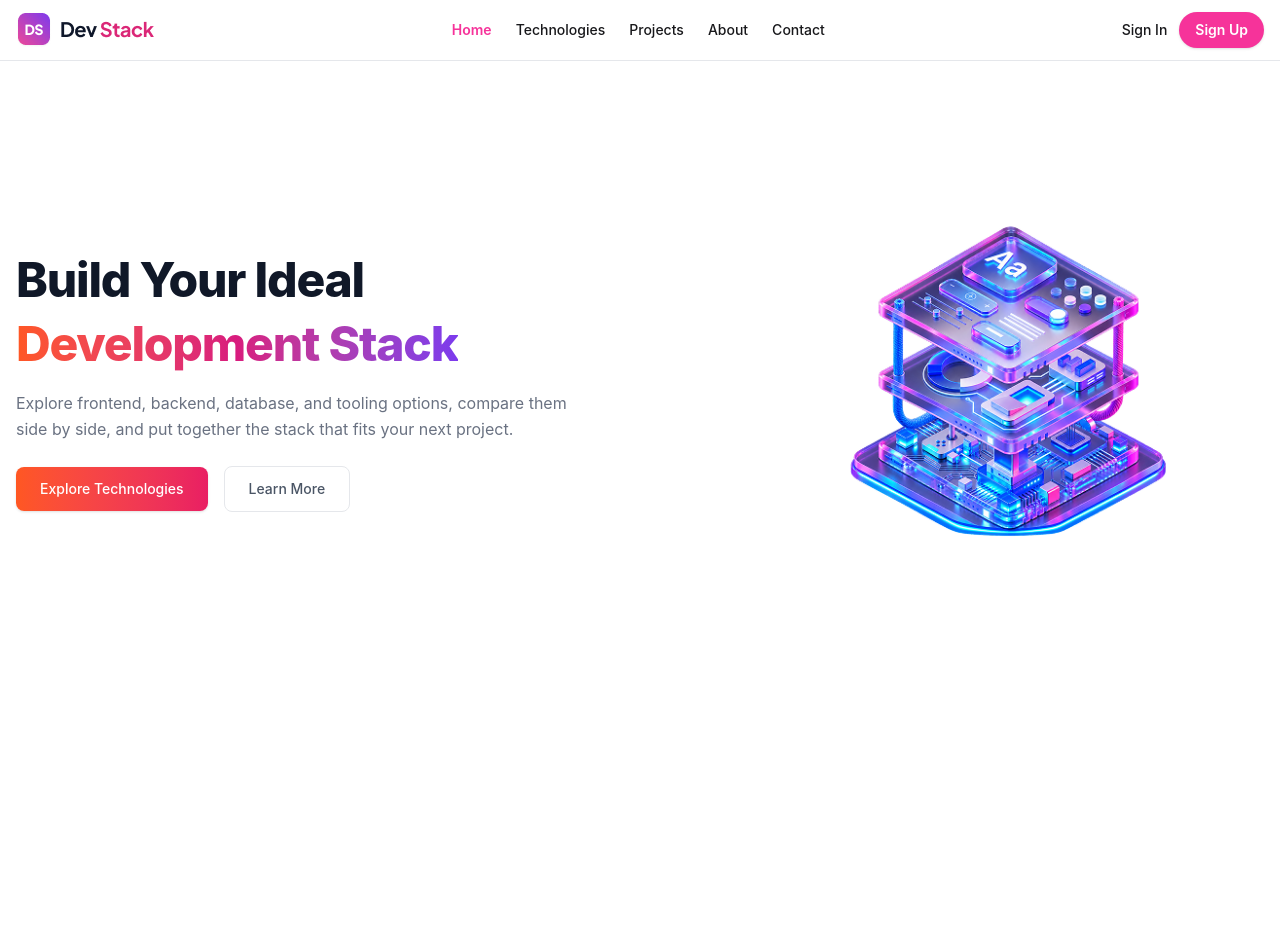
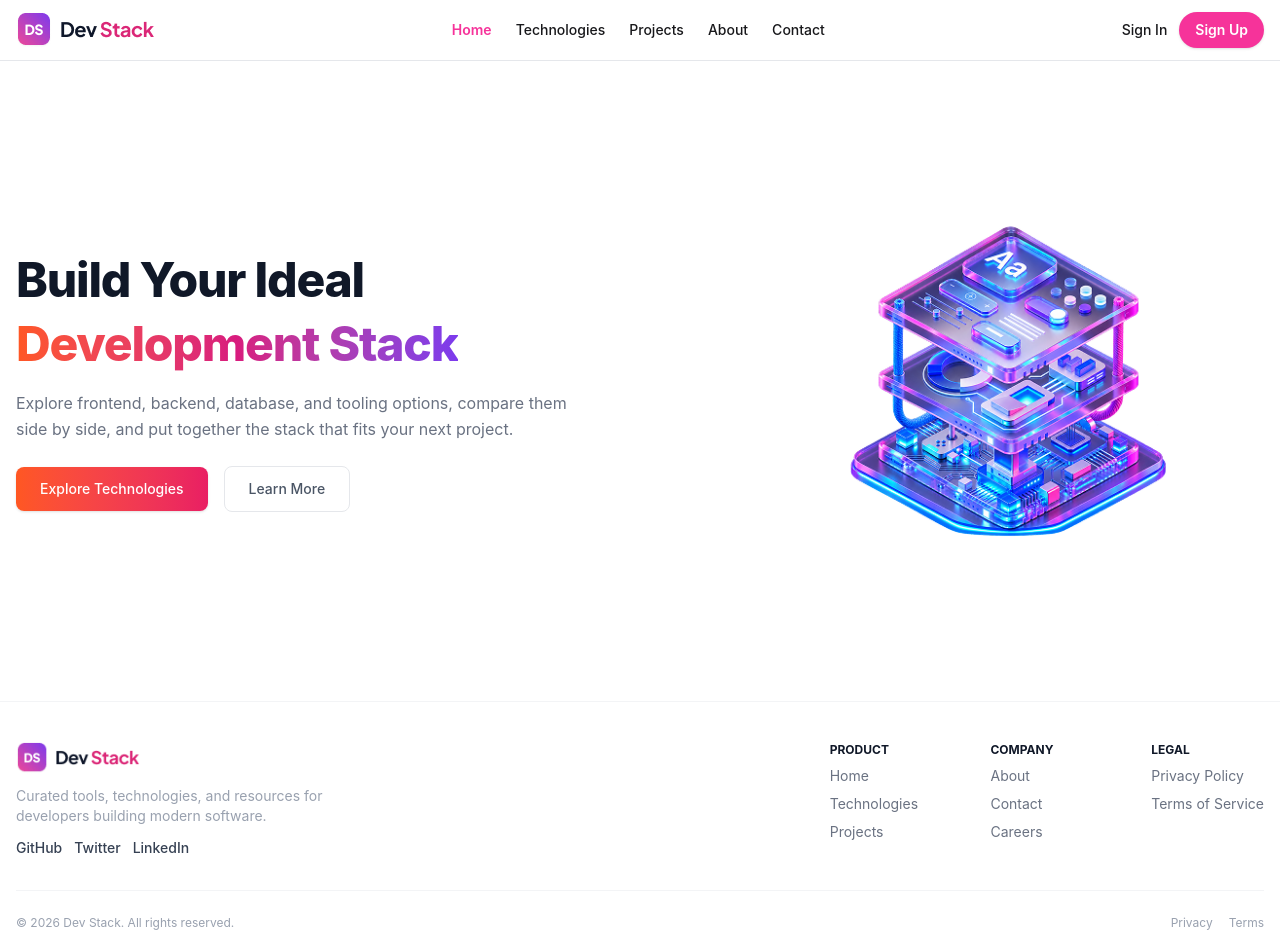
Before and after one commit to asad4405/dev-stack, a React (Vite) app: page / in a window 1280 px wide. Shown: the top 952 px of the page. Before the commit the page ends 800 px from the top, so only its background shows below. Built offline with nearby package versions, Linux system fonts and the light colour scheme.

Commit message:
add Footer component and  design added

```diff
--- a/src/App.tsx
+++ b/src/App.tsx
@@ -1,4 +1,5 @@
 import Banner from "./components/Banner"
+import Footer from "./components/Footer"
 import Navbar from "./components/Navbar"
 
 
@@ -8,6 +9,8 @@ function App() {
     <>
         <Navbar/>
         <Banner/>
+
+        <Footer/>
     </>
   )
 }
--- a/src/components/Banner.tsx
+++ b/src/components/Banner.tsx
@@ -1,5 +1,3 @@
-import React from "react";
-
 const Banner = () => {
     return (
         <section className="max-w-7xl mx-auto px-4 py-8 md:py-16 flex flex-col lg:flex-row items-center justify-between gap-8 lg:gap-12 text-center lg:text-left">
--- /dev/null
+++ b/src/components/Footer.tsx
@@ -0,0 +1,90 @@
+import Logo from "../../public/logo-text.png";
+const Footer = () => {
+    return (
+        <>
+            <footer className="bg-white border-t border-gray-100 pt-10 pb-6 text-gray-500 text-xs sm:text-sm">
+                <div className="max-w-7xl mx-auto px-4">
+                    <div className="flex flex-col lg:flex-row justify-between gap-8 text-center lg:text-left">
+
+                        <div className="space-y-3 max-w-xs mx-auto lg:mx-0">
+                            <div className="flex items-center justify-center lg:justify-start">
+                                <img src={Logo} alt="DevStack Logo" className="h-8 w-auto object-contain"  />
+                            </div>
+                            <p className="text-gray-400">
+                                Curated tools, technologies, and resources for
+                                developers building modern software.
+                            </p>
+                            <div className="flex justify-center lg:justify-start gap-3 font-medium text-gray-700">
+                                <a href="#" className="hover:text-pink-500">
+                                    GitHub
+                                </a>
+                                <span className="lg:hidden">•</span>
+                                <a href="#" className="hover:text-pink-500">
+                                    Twitter
+                                </a>
+                                <span className="lg:hidden">•</span>
+                                <a href="#" className="hover:text-pink-500">
+                                    LinkedIn
+                                </a>
+                            </div>
+                        </div>
+
+                        <div className="hidden lg:grid grid-cols-3 gap-12 text-left">
+                            <div className="space-y-2">
+                                <h4 className="font-bold text-gray-900 uppercase text-xs">
+                                    Product
+                                </h4>
+                                <a
+                                    href="#"
+                                    className="block hover:text-pink-500">
+                                    Home
+                                </a>
+                                <a
+                                    href="#"
+                                    className="block hover:text-pink-500">
+                                    Technologies
+                                </a>
+                                <a
+                                    href="#"
+                                    className="block hover:text-pink-500">
+                                    Projects
+                                </a>
+                            </div>
+                            <div className="space-y-2">
+                                <h4 className="font-bold text-gray-900 uppercase text-xs">
+                                    Company
+                                </h4>
+                                <a href="#" className="block hover:text-pink-500">About</a>
+                                <a href="#" className="block hover:text-pink-500">Contact</a>
+                                <a href="#" className="block hover:text-pink-500">Careers</a>
+                            </div>
+                            <div className="space-y-2">
+                                <h4 className="font-bold text-gray-900 uppercase text-xs">
+                                    Legal
+                                </h4>
+                                <a href="#" className="block hover:text-pink-500">Privacy Policy
+                                </a>
+                                <a href="#" className="block hover:text-pink-500">Terms of Service
+                                </a>
+                            </div>
+                        </div>
+                    </div>
+
+                    <div className="border-t border-gray-100 mt-8 pt-6 flex flex-col sm:flex-row justify-between items-center gap-2 text-xs text-gray-400">
+                        <p>© 2026 Dev Stack. All rights reserved.</p>
+                        <div className="flex gap-4">
+                            <a href="#" className="hover:text-pink-500">
+                                Privacy
+                            </a>
+                            <a href="#" className="hover:text-pink-500">
+                                Terms
+                            </a>
+                        </div>
+                    </div>
+                </div>
+            </footer>
+        </>
+    );
+};
+
+export default Footer;
--- a/src/components/Navbar.tsx
+++ b/src/components/Navbar.tsx
@@ -1,4 +1,3 @@
-import React from "react";
 import Logo from "../../public/logo-text.png";
 import { HiMenu } from "react-icons/hi";
 
```
